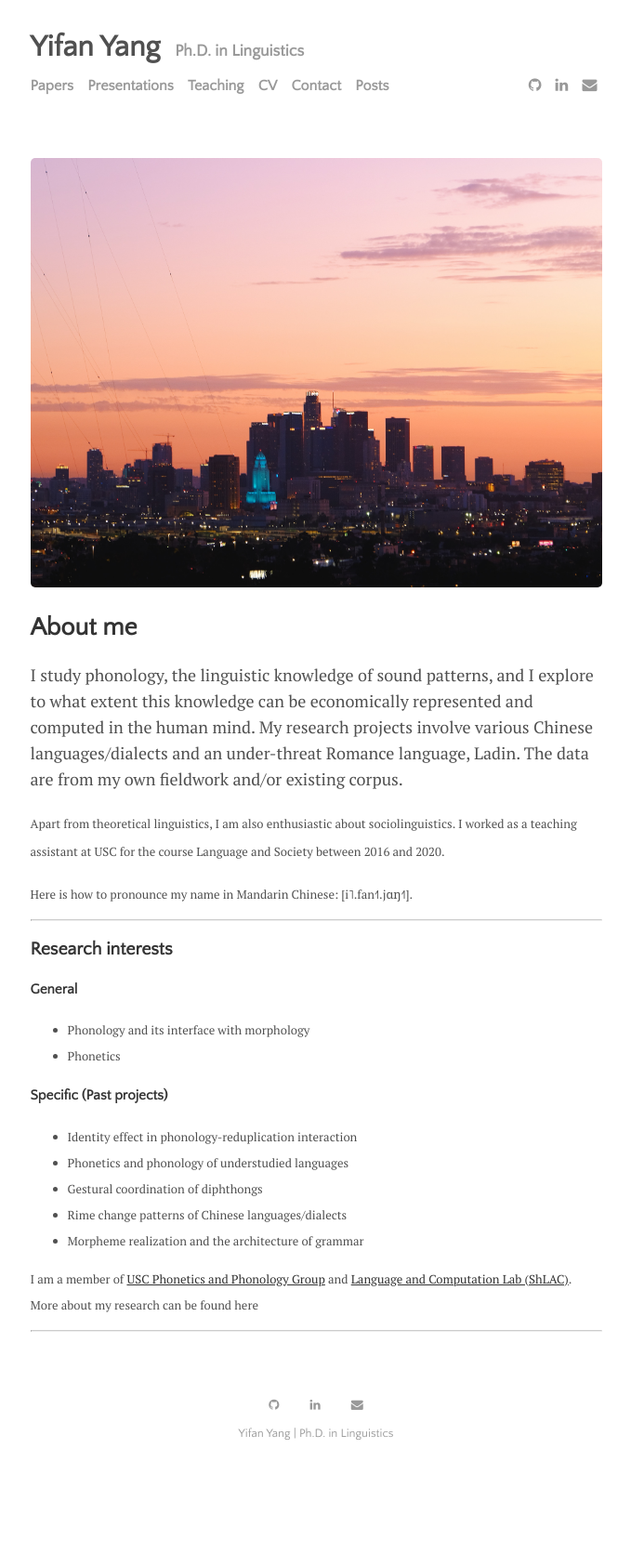
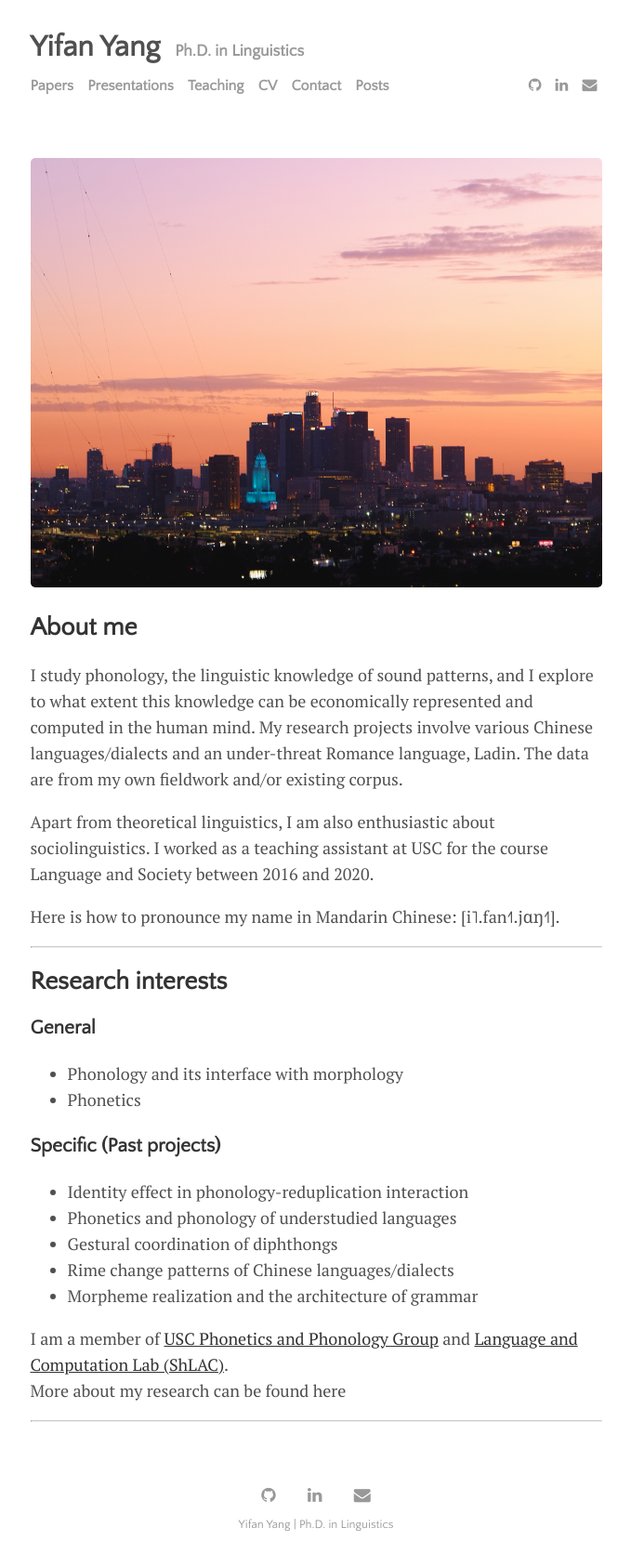
Before and after one commit to yifanyang08/yifanyang08.github.io, a Jekyll site: the page built from index.html, in a window 1280 px wide. Shown: the whole page at 93% size, without its empty margins (300-979 px from the left). Built offline with Jekyll 4.4.1, drawn with Linux system fonts in a browser that asks for light colours; the list of posts is cut into pages by our own code; before the commit the page ends 1588 px from its top, so only the background shows below that.

Commit message:
Update home.html

```diff
--- a/_layouts/home.html
+++ b/_layouts/home.html
@@ -16,7 +16,7 @@ layout: default
   and an under-threat Romance language, Ladin.
   The data are from my own fieldwork and/or existing corpus.</p>
 
-  <p><font size="-1">Apart from theoretical linguistics, I am also enthusiastic about sociolinguistics.
+  <p>Apart from theoretical linguistics, I am also enthusiastic about sociolinguistics.
   I worked as a teaching assistant at USC for the course Language and Society between 2016 and 2020.
   </p>
 
```
